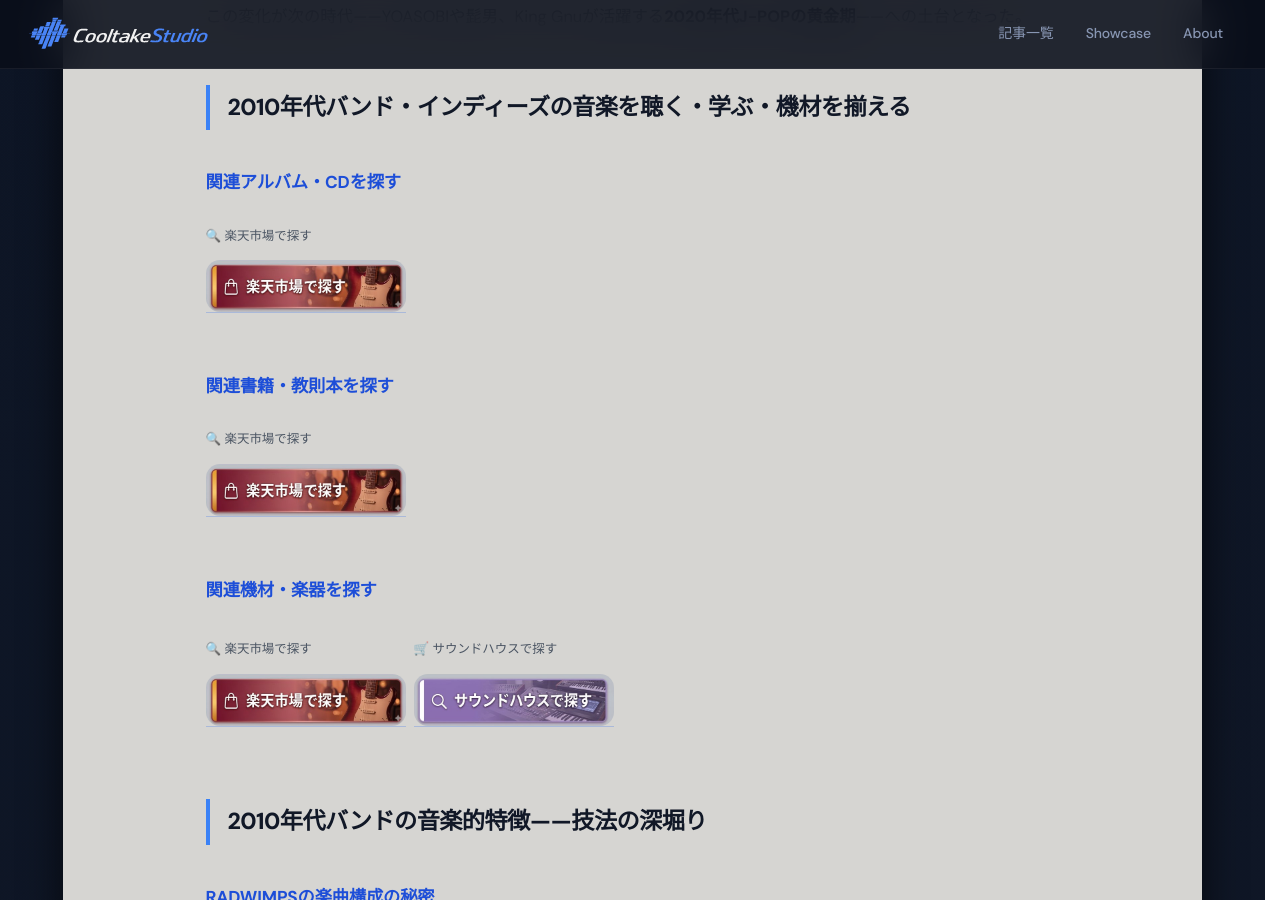
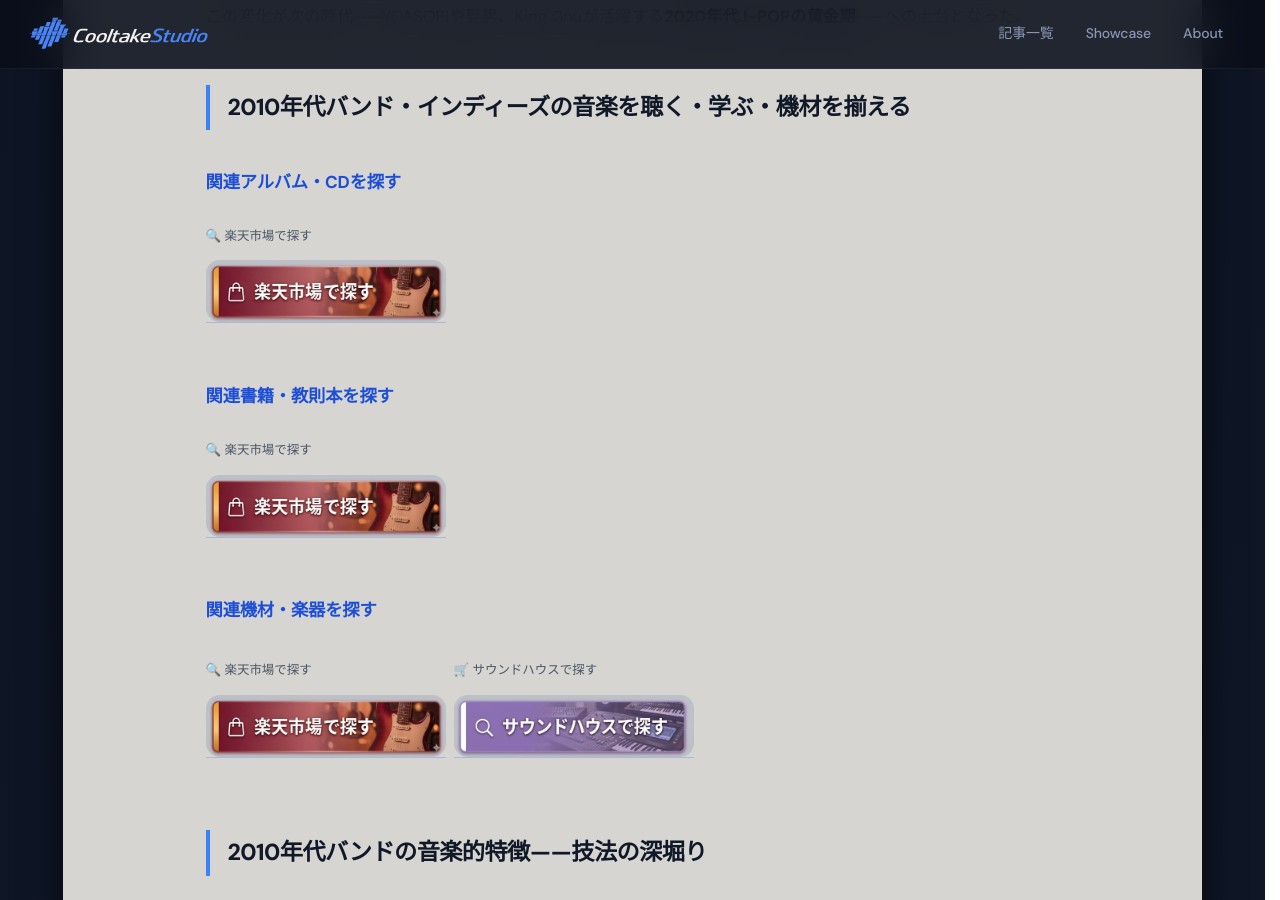
Before and after one commit to cooltake/cooltake-staging, a Jekyll site: the page built from _posts/2026-05-30-japan-music-16-2010s-band.md, in a window 1280 px wide and 900 px high, scrolled down 3646 px. Built offline with Jekyll 4.4.1, drawn with Linux system fonts in a browser that asks for light colours; some web fonts are replaced.

Commit message:
style: flex horizontal buttons + larger width in 2026-05-30-japan-music-16-2010s-band.md

```diff
--- a/_posts/2026-05-30-japan-music-16-2010s-band.md
+++ b/_posts/2026-05-30-japan-music-16-2010s-band.md
@@ -216,7 +216,7 @@
 <div style="margin:1.5rem 0;">
 
 <span style="display:block;font-size:.78rem;color:#4b5563;margin-bottom:3px;margin-top:6px;">🔍 楽天市場で探す</span>
-<a href="https://hb.afl.rakuten.co.jp/ichiba/54518dd8.3792440a.54518dd9.03b99be4/?pc=https%3A//search.rakuten.co.jp/search/mall/RADWIMPS%2B%E6%98%9F%E9%87%8E%E6%BA%90%2B%E3%82%B2%E3%82%B9%E3%81%AE%E6%A5%B5%E3%81%BF%E4%B9%99%E5%A5%B3%2BCD/" rel="nofollow" referrerpolicy="no-referrer-when-downgrade" style="display:inline-block;text-decoration:none;margin:.6rem 0;"><img src="/assets/images/btn-rakuten.jpg" alt="楽天市場で探す" width="200" style="max-width:100%;height:auto;border-radius:14px;display:block;"></a>
+<a href="https://hb.afl.rakuten.co.jp/ichiba/54518dd8.3792440a.54518dd9.03b99be4/?pc=https%3A//search.rakuten.co.jp/search/mall/RADWIMPS%2B%E6%98%9F%E9%87%8E%E6%BA%90%2B%E3%82%B2%E3%82%B9%E3%81%AE%E6%A5%B5%E3%81%BF%E4%B9%99%E5%A5%B3%2BCD/" rel="nofollow" referrerpolicy="no-referrer-when-downgrade" style="display:inline-block;text-decoration:none;margin:.6rem 0;"><img src="/assets/images/btn-rakuten.jpg" alt="楽天市場で探す" width="240" style="max-width:100%;height:auto;border-radius:14px;display:block;"></a>
 
 </div>
 
@@ -229,7 +229,7 @@
 <div style="margin:1.5rem 0;">
 
 <span style="display:block;font-size:.78rem;color:#4b5563;margin-bottom:3px;margin-top:6px;">🔍 楽天市場で探す</span>
-<a href="https://hb.afl.rakuten.co.jp/ichiba/54518dd8.3792440a.54518dd9.03b99be4/?pc=https%3A//search.rakuten.co.jp/search/mall/%E3%82%AE%E3%82%BF%E3%83%BC%2B%E3%83%90%E3%83%B3%E3%83%89%E3%82%B9%E3%82%B3%E3%82%A2%2B%E6%95%99%E5%89%87%E6%9C%AC/" rel="nofollow" referrerpolicy="no-referrer-when-downgrade" style="display:inline-block;text-decoration:none;margin:.6rem 0;"><img src="/assets/images/btn-rakuten.jpg" alt="楽天市場で探す" width="200" style="max-width:100%;height:auto;border-radius:14px;display:block;"></a>
+<a href="https://hb.afl.rakuten.co.jp/ichiba/54518dd8.3792440a.54518dd9.03b99be4/?pc=https%3A//search.rakuten.co.jp/search/mall/%E3%82%AE%E3%82%BF%E3%83%BC%2B%E3%83%90%E3%83%B3%E3%83%89%E3%82%B9%E3%82%B3%E3%82%A2%2B%E6%95%99%E5%89%87%E6%9C%AC/" rel="nofollow" referrerpolicy="no-referrer-when-downgrade" style="display:inline-block;text-decoration:none;margin:.6rem 0;"><img src="/assets/images/btn-rakuten.jpg" alt="楽天市場で探す" width="240" style="max-width:100%;height:auto;border-radius:14px;display:block;"></a>
 
 </div>
 
@@ -244,13 +244,13 @@
 <div>
 
 <span style="display:block;font-size:.78rem;color:#4b5563;margin-bottom:3px;margin-top:6px;">🔍 楽天市場で探す</span>
-<a href="https://hb.afl.rakuten.co.jp/ichiba/54518dd8.3792440a.54518dd9.03b99be4/?pc=https%3A//search.rakuten.co.jp/search/mall/%E3%82%A8%E3%83%AC%E3%82%AD%E3%82%AE%E3%82%BF%E3%83%BC%2B%E3%82%AA%E3%83%BC%E3%83%87%E3%82%A3%E3%82%AA%E3%82%A4%E3%83%B3%E3%82%BF%E3%83%BC%E3%83%95%E3%82%A7%E3%83%BC%E3%82%B9%2BFocusrite/" rel="nofollow" referrerpolicy="no-referrer-when-downgrade" style="display:inline-block;text-decoration:none;margin:.6rem 0;"><img src="/assets/images/btn-rakuten.jpg" alt="楽天市場で探す" width="200" style="max-width:100%;height:auto;border-radius:14px;display:block;"></a>
+<a href="https://hb.afl.rakuten.co.jp/ichiba/54518dd8.3792440a.54518dd9.03b99be4/?pc=https%3A//search.rakuten.co.jp/search/mall/%E3%82%A8%E3%83%AC%E3%82%AD%E3%82%AE%E3%82%BF%E3%83%BC%2B%E3%82%AA%E3%83%BC%E3%83%87%E3%82%A3%E3%82%AA%E3%82%A4%E3%83%B3%E3%82%BF%E3%83%BC%E3%83%95%E3%82%A7%E3%83%BC%E3%82%B9%2BFocusrite/" rel="nofollow" referrerpolicy="no-referrer-when-downgrade" style="display:inline-block;text-decoration:none;margin:.6rem 0;"><img src="/assets/images/btn-rakuten.jpg" alt="楽天市場で探す" width="240" style="max-width:100%;height:auto;border-radius:14px;display:block;"></a>
 
 </div>
 <div>
 
 <span style="display:block;font-size:.78rem;color:#4b5563;margin-bottom:3px;margin-top:6px;">🛒 サウンドハウスで探す</span>
-<a href="https://h.accesstrade.net/sp/cc?rk=0100pdhv00n9hy&url=https%3A%2F%2Fwww.soundhouse.co.jp%2Fsearch%2Findex%3Fs_category_cd%3D130%26s_maker_cd%3D%26s_search_all%3D%26s_ord%3D" rel="nofollow" referrerpolicy="no-referrer-when-downgrade" style="display:inline-block;text-decoration:none;margin:.6rem 0;"><img src="/assets/images/btn-soundhouse.jpg" alt="サウンドハウスで探す" width="200" style="max-width:100%;height:auto;border-radius:14px;display:block;"></a>
+<a href="https://h.accesstrade.net/sp/cc?rk=0100pdhv00n9hy&url=https%3A%2F%2Fwww.soundhouse.co.jp%2Fsearch%2Findex%3Fs_category_cd%3D130%26s_maker_cd%3D%26s_search_all%3D%26s_ord%3D" rel="nofollow" referrerpolicy="no-referrer-when-downgrade" style="display:inline-block;text-decoration:none;margin:.6rem 0;"><img src="/assets/images/btn-soundhouse.jpg" alt="サウンドハウスで探す" width="240" style="max-width:100%;height:auto;border-radius:14px;display:block;"></a>
 
 </div>
 </div>
```
